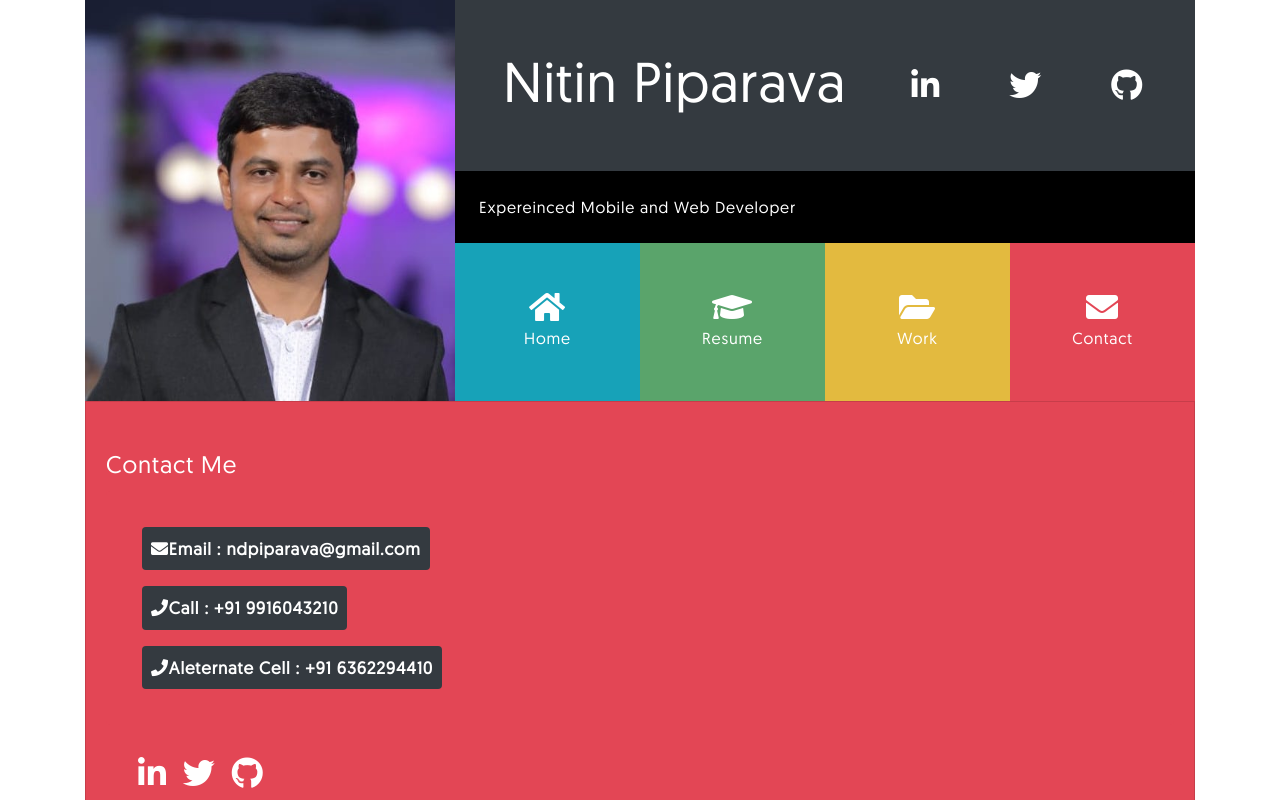
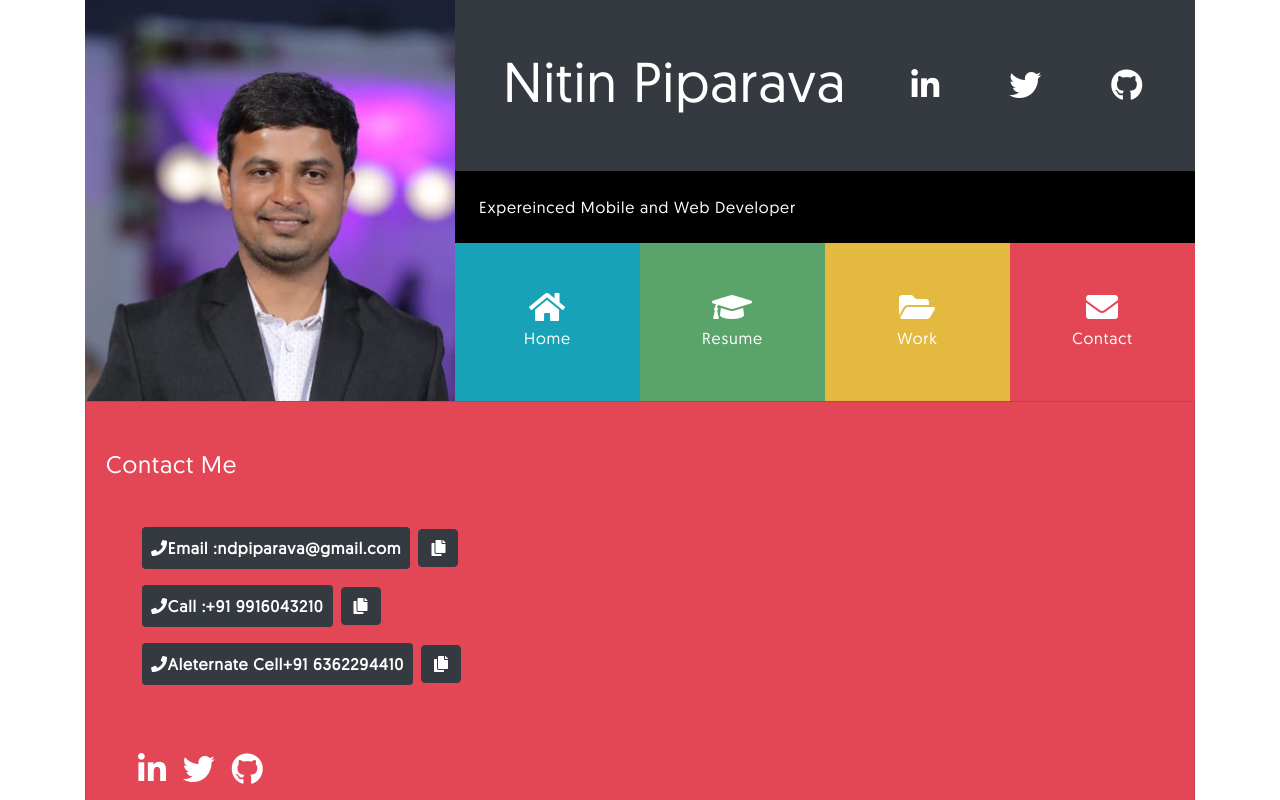
Before and after one commit to ndpiparava/Profile, an Angular app: page /contact in a window 1280 px wide. Shown: the top 800 px of the page. Built offline with nearby package versions, Linux system fonts and the light colour scheme.

Commit message:
Added Phone number component with clipboard and tooltip

```diff
--- a/src/app/contact/contact.component.html
+++ b/src/app/contact/contact.component.html
@@ -12,32 +12,23 @@
     <h4 class="card-title">Contact Me</h4>
     <div class="card bg-danger border-0">
       <div class="card-body">
-        <div class="m-md-3" id="contact-email">
-          <a
-            href="mailto:ndpiparava@gmail.com"
-            target="_blank"
-            class="contact-email btn  text-white  bg-dark p-2"
-            ><i class="fas fa-envelope"> </i>
-            <strong>Email : ndpiparava@gmail.com</strong>
-          </a>
+        <div class="m-md-3">
+          <app-phonenumber
+            [elementDisplayString]="'Email :'"
+            [Email]="'ndpiparava@gmail.com'"
+          ></app-phonenumber>
         </div>
-        <div class="m-md-3" id="conatct-call">
-          <a
-            href="tel:+91 9916043210"
-            target="_blank"
-            class="contact-call btn text-white  bg-dark p-2"
-            ><i class="fas fa-phone"> </i>
-            <strong>Call : +91 9916043210</strong>
-          </a>
+        <div class="m-md-3">
+          <app-phonenumber
+            [elementDisplayString]="'Call :'"
+            [PhoneNumber]="'+91 9916043210'"
+          ></app-phonenumber>
         </div>
-        <div class="m-md-3" id="contact-aleternatecall">
-          <a
-            href="tel:+91 6362294410"
-            target="_blank"
-            class="contact-call btn text-white  bg-dark p-2"
-            ><i class="fas fa-phone"> </i>
-            <strong>Aleternate Cell : +91 6362294410</strong>
-          </a>
+        <div class="m-md-3">
+          <app-phonenumber
+            [elementDisplayString]="'Aleternate Cell'"
+            [PhoneNumber]="'+91 6362294410'"
+          ></app-phonenumber>
         </div>
       </div>
     </div>
--- a/src/app/contact/contact.module.ts
+++ b/src/app/contact/contact.module.ts
@@ -4,11 +4,12 @@ import { RouterModule } from "@angular/router";
 import { FormsModule } from "@angular/forms";
 import { Routes } from "@angular/router";
 import { CommonModule } from "@angular/common";
+import { PhonenumberComponent } from "../shared/phonenumber/phonenumber.component";
 
 const routes: Routes = [{ path: "contact", component: ContactComponent }];
 
 @NgModule({
-  declarations: [ContactComponent],
+  declarations: [ContactComponent, PhonenumberComponent],
   imports: [
     RouterModule,
     FormsModule,
--- a/src/app/header/header.component.html
+++ b/src/app/header/header.component.html
@@ -49,6 +49,7 @@
               *ngFor="let item of portItems"
               data-toggle="collapse"
               [routerLink]="item.route"
+              routerLinkActive="active"
             >
               <i class="fas {{ item.iconImg }} fa-2x d-block"></i>
               <span class="d-none d-sm-block">{{ item.title }}</span>
--- /dev/null
+++ b/src/app/shared/phonenumber/phonenumber.component.css
@@ -0,0 +1,19 @@
+/* Tooltip text */
+.clipboard .tooltiptext {
+  visibility: hidden;
+  width: 120px;
+  background-color: black;
+  color: #fff;
+  text-align: center;
+  padding: 5px 0;
+  margin-left: 12px;
+  border-radius: 6px;
+
+  /* Position the tooltip text - see examples below! */
+  position: absolute;
+  z-index: 1;
+}
+
+.clipboard:hover .tooltiptext {
+  visibility: visible;
+}
--- /dev/null
+++ b/src/app/shared/phonenumber/phonenumber.component.html
@@ -0,0 +1,15 @@
+<div id="contact-aleternatecall">
+  <a
+    [href]="hrefValue"
+    target="_blank"
+    class="contact-call btn text-white  bg-dark p-2"
+    ><i class="fas fa-phone"> </i>
+    <strong
+      >{{ elementDisplayString }}{{ PhoneNumber ? PhoneNumber : Email }}</strong
+    >
+  </a>
+  <button class="clipboard btn btn-dark mx-2" (click)="copyElementValue()">
+    <i class="fas fa-copy"> </i>
+    <span class="tooltiptext">Copy</span>
+  </button>
+</div>
--- /dev/null
+++ b/src/app/shared/phonenumber/phonenumber.component.ts
@@ -0,0 +1,40 @@
+import { Component, OnInit, Input } from "@angular/core";
+
+// export class ElementData {
+//   constructor(public displayString: String, public elementValue: String) {}
+// }
+
+@Component({
+  selector: "app-phonenumber",
+  templateUrl: "./phonenumber.component.html",
+  styleUrls: ["./phonenumber.component.css"]
+})
+export class PhonenumberComponent implements OnInit {
+  @Input() elementDisplayString: string;
+  @Input() PhoneNumber: string;
+  @Input() Email: string;
+
+  public hrefValue: String;
+
+  constructor() {}
+
+  ngOnInit() {
+    this.hrefValue = this.PhoneNumber
+      ? "tel:" + this.PhoneNumber
+      : "mailto:" + this.Email;
+  }
+
+  copyElementValue() {
+    let selBox = document.createElement("textarea");
+    selBox.style.position = "fixed";
+    selBox.style.left = "0";
+    selBox.style.top = "0";
+    selBox.style.opacity = "0";
+    selBox.value = this.PhoneNumber ? this.PhoneNumber : this.Email;
+    document.body.appendChild(selBox);
+    selBox.focus();
+    selBox.select();
+    document.execCommand("copy");
+    document.body.removeChild(selBox);
+  }
+}
```
Also changed, not shown: 1 other file (tests, documents, lock files or other folders).
